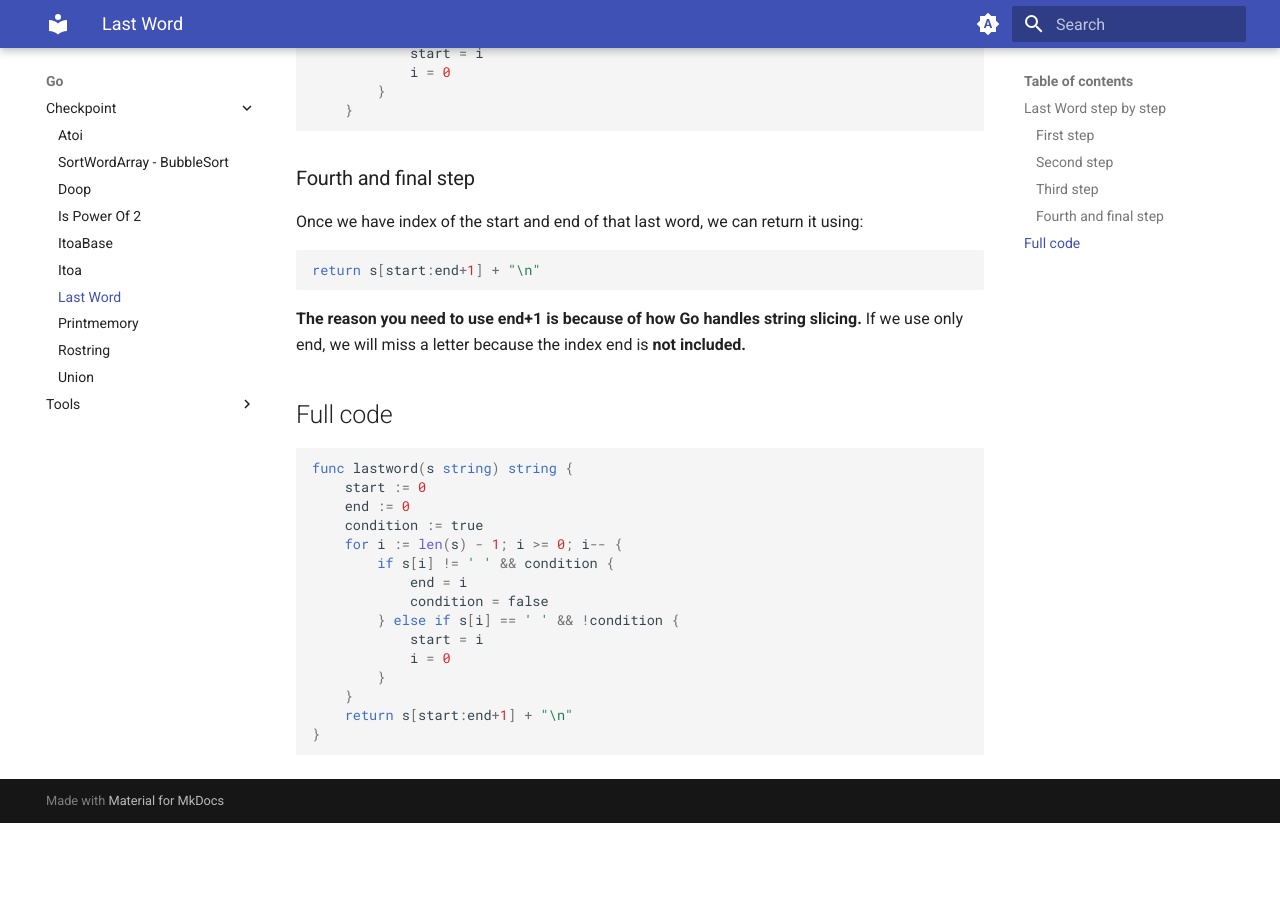
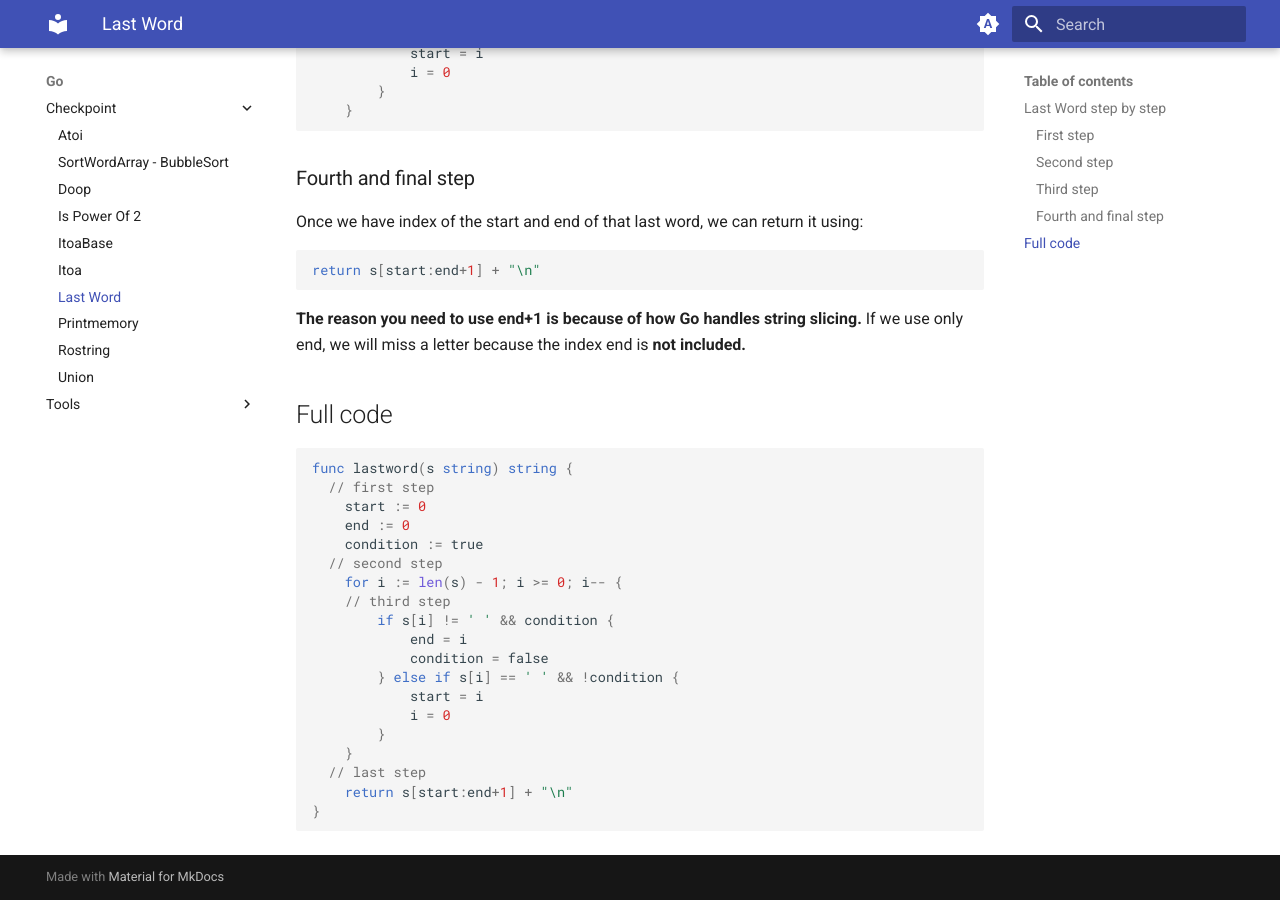
Before and after one commit to Z01-HelloThere/doc, an MkDocs documentation site: the page built from docs/go/checkpoint/LastWordDoc.md, in a window 1280 px wide and 900 px high, scrolled down 1454 px. Built offline with MkDocs 1.6.1 and Material for MkDocs 9.7.7, drawn with Linux system fonts in a browser that asks for light colours; before the commit the page ends 2277 px from its top, so only the background shows below that.

Commit message:
LastWordDoc

````diff
--- a/docs/go/checkpoint/LastWordDoc.md
+++ b/docs/go/checkpoint/LastWordDoc.md
@@ -72,10 +72,13 @@ return s[start:end+1] + "\n"
 
 ```go
 func lastword(s string) string {
+  // first step
 	start := 0
 	end := 0
 	condition := true
+  // second step
 	for i := len(s) - 1; i >= 0; i-- {
+    // third step
 		if s[i] != ' ' && condition {
 			end = i
 			condition = false
@@ -84,6 +87,7 @@ func lastword(s string) string {
 			i = 0
 		}
 	}
+  // last step
 	return s[start:end+1] + "\n"
 }
 ```
````
